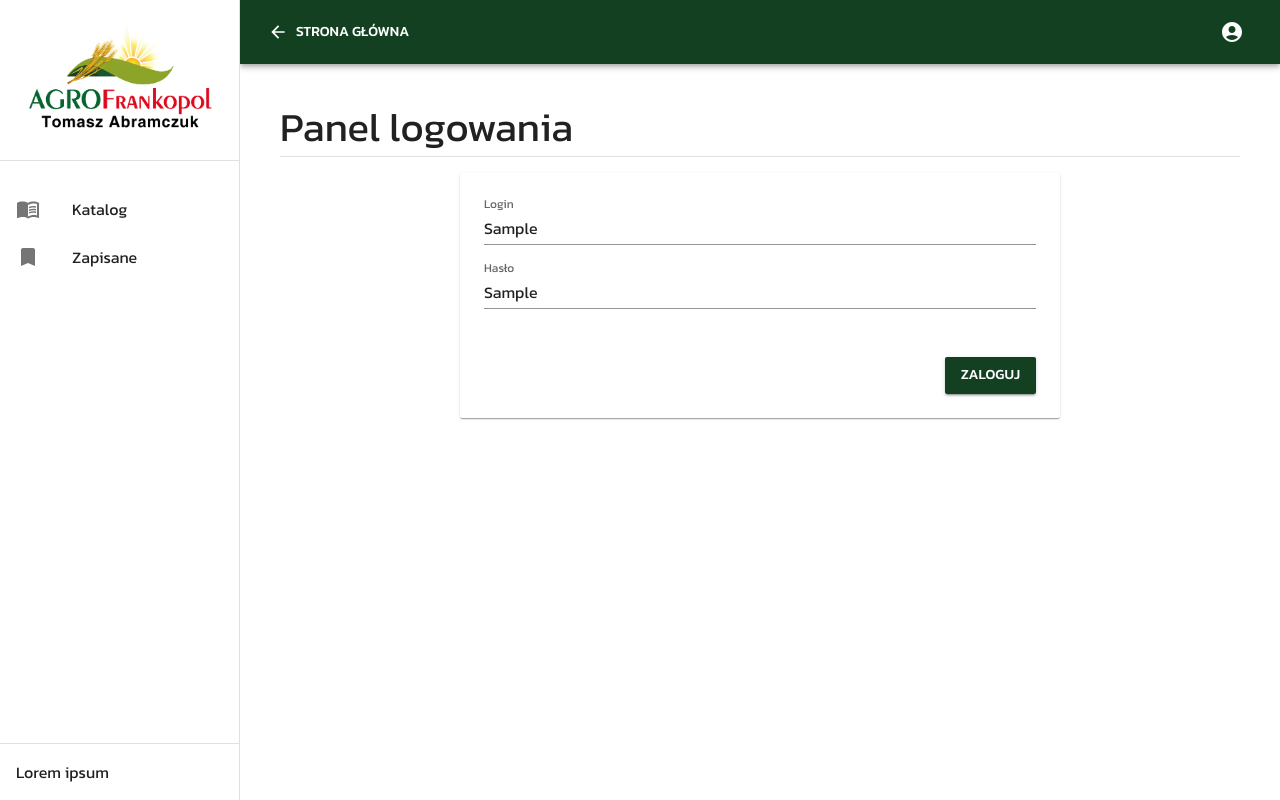
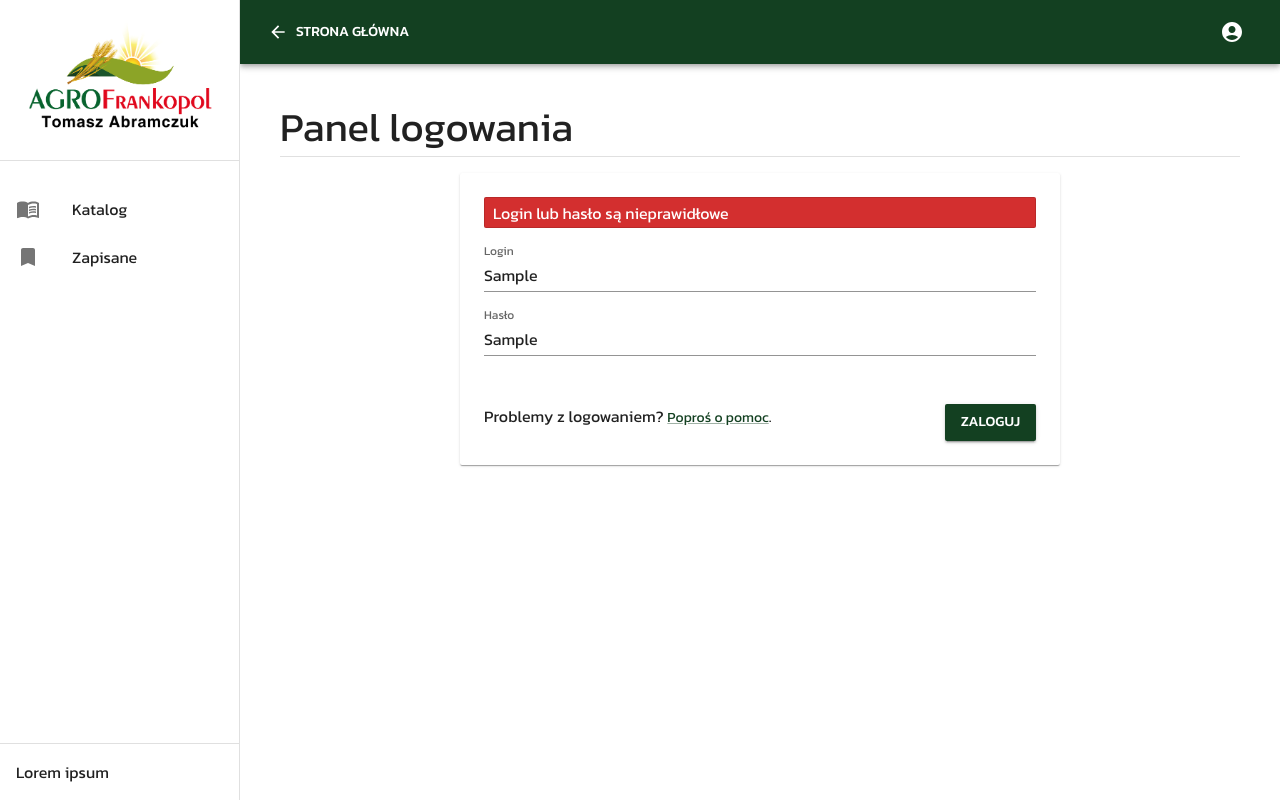
Before and after one commit to kzuraniewski/catalog, a Next.js app: page /logowanie in a window 1280 px wide. Both pictures are taken after typing "Sample", "Sample" into the empty fields and a click on the button "ZALOGUJ". Built offline with nearby package versions, Linux system fonts and the light colour scheme.

Commit message:
general login error message

```diff
--- a/pages/logowanie.tsx
+++ b/pages/logowanie.tsx
@@ -3,10 +3,11 @@ import type { NextPage } from 'next';
 import Head from 'next/head';
 import useDocumentTitle from '../hooks/useDocumentTitle';
 import Panel from '../components/Panel';
-import { Box, Paper, TextField } from '@mui/material';
+import { Box, Paper, TextField, Typography, Link as MuiLink } from '@mui/material';
 import { LoadingButton } from '@mui/lab';
 import { useFormik } from 'formik';
 import * as yup from 'yup';
+import Link from 'next/link';
 
 const validationSchema = yup.object({
 	login: yup.string().required('To pole jest wymagane.'),
@@ -27,14 +28,18 @@ const Katalog: NextPage = () => {
 	});
 
 	const [loading, setLoading] = useState(false);
+	const [loginError, setLoginError] = useState(false);
 
 	useEffect(() => {
+		if (!loading) return;
+
 		const id = setTimeout(() => {
 			setLoading(false);
+			setLoginError(true);
 		}, 2000);
 
 		return () => clearTimeout(id);
-	});
+	}, [loading]);
 
 	return (
 		<>
@@ -52,6 +57,17 @@ const Katalog: NextPage = () => {
 				>
 					<form onSubmit={formik.handleSubmit}>
 						<Box display="flex" flexDirection="column" gap={2}>
+							{loginError && (
+								<Paper
+									variant="outlined"
+									sx={{ backgroundColor: 'error.main', py: 0.3, px: 1 }}
+								>
+									<Typography sx={{ color: 'error.contrastText' }}>
+										Login lub hasło są nieprawidłowe
+									</Typography>
+								</Paper>
+							)}
+
 							<TextField
 								label="Login"
 								value={formik.values.login}
@@ -71,14 +87,21 @@ const Katalog: NextPage = () => {
 								name="password"
 							/>
 
-							<LoadingButton
-								loading={loading}
-								variant="contained"
-								type="submit"
-								sx={{ ml: 'auto', mt: 4 }}
-							>
-								Zaloguj
-							</LoadingButton>
+							<Box display="flex" mt={4}>
+								<Typography sx={{ flexGrow: 1 }}>
+									Problemy z logowaniem?{' '}
+									<Link href="#">
+										<MuiLink variant="body2" href="#">
+											Poproś o pomoc
+										</MuiLink>
+									</Link>
+									.
+								</Typography>
+
+								<LoadingButton loading={loading} variant="contained" type="submit">
+									Zaloguj
+								</LoadingButton>
+							</Box>
 						</Box>
 					</form>
 				</Paper>
```
